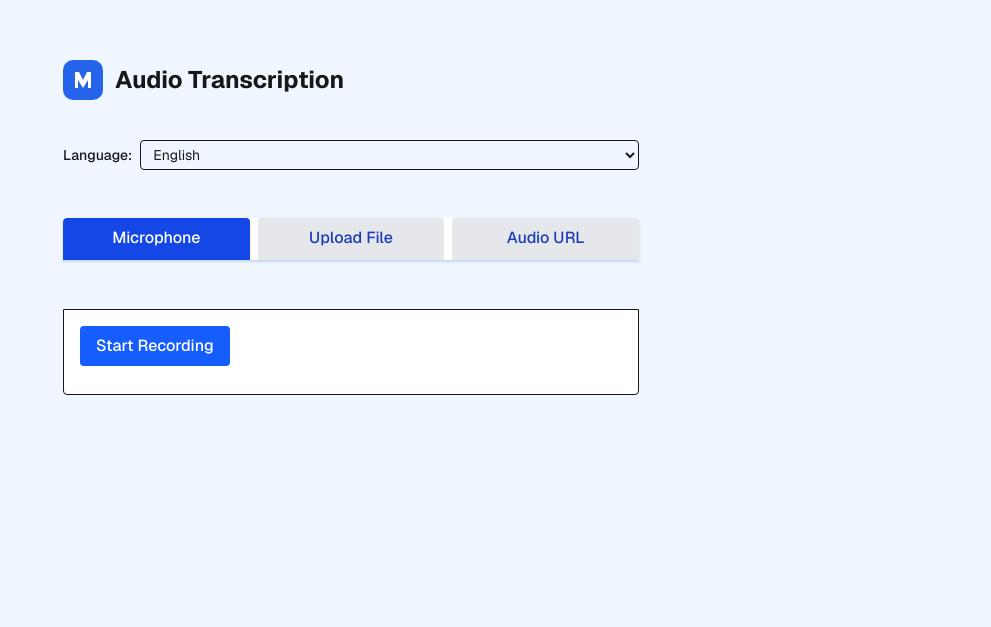
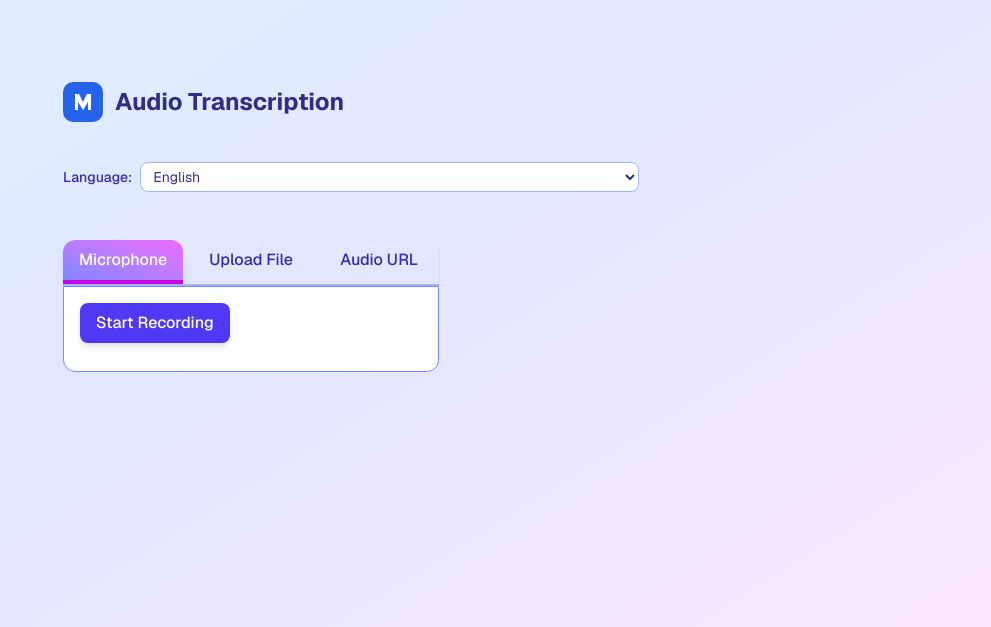
Before and after one commit to miguelcarrascoq/nextjs-audio-transcription, a Next.js app: page / in a window 1280 px wide. Shown: the part 173-800 px from the top of the page, without its empty margins (289-1280 px from the left). Built offline with nearby package versions, Linux system fonts and the light colour scheme.

Commit message:
Improve UI styling for audio transcription interface with enhanced colors and gradients

```diff
--- a/src/app/page.tsx
+++ b/src/app/page.tsx
@@ -108,7 +108,7 @@ export default function Home() {
 	};
 
 	return (
-		<div className="font-sans grid grid-rows-[20px_1fr_20px] items-center justify-items-center min-h-screen p-4 sm:p-8 pb-20 gap-8 sm:gap-16 bg-blue-50 dark:bg-blue-950">
+		<div className="font-sans grid grid-rows-[20px_1fr_20px] items-center justify-items-center min-h-screen p-4 sm:p-8 pb-20 gap-8 sm:gap-16 bg-gradient-to-br from-sky-100 via-indigo-100 to-fuchsia-100 dark:from-gray-950 dark:via-slate-900 dark:to-indigo-950">
 			<main className="flex flex-col gap-8 sm:gap-[32px] row-start-2 items-center sm:items-start w-full max-w-xl">
 				<div className="flex items-center gap-3 mb-2">
 					<Image
@@ -118,36 +118,37 @@ export default function Home() {
 						height={40}
 						priority
 					/>
-					<h1 className="text-xl sm:text-2xl font-bold text-center sm:text-left">
+					<h1 className="text-xl sm:text-2xl font-bold text-center sm:text-left text-indigo-900 dark:text-fuchsia-200">
 						Audio Transcription
 					</h1>
 				</div>
 				<div className="flex flex-col sm:flex-row gap-2 mb-4 w-full items-center">
-					<label htmlFor="lang" className="font-medium text-sm min-w-fit">
+					<label htmlFor="lang" className="font-medium text-sm min-w-fit text-indigo-800 dark:text-fuchsia-200">
 						Language:
 					</label>
 					<select
 						id="lang"
-						className="border rounded px-2 py-1 text-sm flex-1 min-w-[120px]"
+						className="border border-indigo-300 dark:border-fuchsia-700 rounded-lg px-2 py-1 text-sm flex-1 min-w-[120px] bg-white dark:bg-slate-900 text-indigo-900 dark:text-fuchsia-200 focus:ring-2 focus:ring-indigo-400 dark:focus:ring-fuchsia-500"
 						value={language}
 						onChange={(e) => setLanguage(e.target.value)}
 						disabled={loading}
 					>
 						{LANGUAGES.map((l) => (
-							<option key={l.value} value={l.value}>
+							<option key={l.value} value={l.value} className="bg-white dark:bg-slate-900 text-indigo-900 dark:text-fuchsia-200">
 								{l.label}
 							</option>
 						))}
 					</select>
 				</div>
-				<div className="flex gap-1 sm:gap-2 mb-4 w-full overflow-x-auto bg-white dark:bg-gray-900 rounded-t border-b border-blue-200 dark:border-blue-900 shadow-sm">
+				<div>
+					<div className="flex gap-1 sm:gap-2 mb-0 w-full overflow-x-auto bg-transparent rounded-t-xl border-b-2 border-indigo-300 dark:border-fuchsia-700 shadow-sm">
 						{TABS.map((t) => (
 							<button
 								key={t.value}
-							className={`flex-1 min-w-[120px] px-2 sm:px-4 py-2 rounded-t font-medium text-xs sm:text-base transition-colors border-b-2
+								className={`flex-1 min-w-[120px] px-2 sm:px-4 py-2 rounded-t-xl font-medium text-xs sm:text-base transition-colors border-b-4
                 ${tab === t.value
-          ? "border-blue-700 bg-blue-700 text-white dark:bg-blue-400 dark:text-blue-950 shadow"
-          : "border-transparent bg-gray-200 dark:bg-gray-800 text-blue-800 dark:text-blue-200 hover:bg-blue-100 dark:hover:bg-blue-900"}
+										? "border-fuchsia-600 bg-gradient-to-tr from-indigo-400 to-fuchsia-400 text-white dark:from-fuchsia-700 dark:to-indigo-700 dark:text-white shadow-lg"
+										: "border-transparent bg-indigo-100 dark:bg-slate-800 text-indigo-800 dark:text-fuchsia-200 hover:bg-indigo-200 dark:hover:bg-fuchsia-900"}
               `}
 								onClick={() => {
 									setTab(t.value);
@@ -159,57 +160,51 @@ export default function Home() {
 							</button>
 						))}
 					</div>
-				<div className="w-full border rounded-b p-3 sm:p-4 bg-white dark:bg-gray-900">
+					<div className={`w-full border rounded-b-xl p-3 sm:p-4 bg-white/90 dark:bg-slate-900/90 ${tab === 'mic' ? 'border-indigo-400' : tab === 'file' ? 'border-fuchsia-400' : 'border-sky-400'} dark:border-fuchsia-700`}>
 						{tab === "mic" && (
 							<div className="flex flex-col gap-2 items-start w-full">
 								<button
-								className={`w-full sm:w-auto rounded px-4 py-2 font-medium text-white ${
-									isRecording
-										? "bg-red-600 hover:bg-red-700"
-										: "bg-blue-600 hover:bg-blue-700"
-								}`}
-								onClick={
-									isRecording
-										? stopMicTranscribe
-										: startMicTranscribe
-								}
+									className={`w-full sm:w-auto rounded-lg px-4 py-2 font-medium text-white shadow-md transition-colors ${isRecording
+										? "bg-fuchsia-600 hover:bg-fuchsia-700"
+										: "bg-indigo-600 hover:bg-indigo-700"}`}
+									onClick={isRecording ? stopMicTranscribe : startMicTranscribe}
 									type="button"
 									disabled={loading}
 								>
 									{isRecording ? "Stop Recording" : "Start Recording"}
 								</button>
-							<span className="text-xs text-gray-500 mt-1">
+								<span className="text-xs text-fuchsia-700 dark:text-fuchsia-300 mt-1">
 									{isRecording ? "Recording..." : ""}
 								</span>
 							</div>
 						)}
 						{tab === "file" && (
 							<div className="flex flex-col gap-2 w-full">
-							<label className="font-medium">Upload Audio File</label>
+								<label className="font-medium text-indigo-800 dark:text-fuchsia-200">Upload Audio File</label>
 								<input
 									ref={fileInputRef}
 									type="file"
 									accept="audio/*"
 									onChange={handleFileChange}
-								className="border rounded px-2 py-1 w-full"
+									className="border border-indigo-300 dark:border-fuchsia-700 rounded-lg px-2 py-1 w-full bg-white dark:bg-slate-900 text-indigo-900 dark:text-fuchsia-200 focus:ring-2 focus:ring-indigo-400 dark:focus:ring-fuchsia-500"
 									disabled={loading}
 								/>
 							</div>
 						)}
 						{tab === "url" && (
 							<div className="flex flex-col gap-2 w-full">
-							<label className="font-medium">Audio File URL</label>
+								<label className="font-medium text-indigo-800 dark:text-fuchsia-200">Audio File URL</label>
 								<div className="flex flex-col sm:flex-row gap-2 w-full">
 									<input
 										type="url"
 										value={audioUrl}
 										onChange={(e) => setAudioUrl(e.target.value)}
 										placeholder="https://example.com/audio.mp3"
-									className="border rounded px-2 py-1 flex-1 min-w-0"
+										className="border border-indigo-300 dark:border-fuchsia-700 rounded-lg px-2 py-1 flex-1 min-w-0 bg-white dark:bg-slate-900 text-indigo-900 dark:text-fuchsia-200 focus:ring-2 focus:ring-indigo-400 dark:focus:ring-fuchsia-500"
 										disabled={loading}
 									/>
 									<button
-									className="bg-blue-600 text-white rounded px-4 py-2 hover:bg-blue-700 w-full sm:w-auto"
+										className="bg-gradient-to-tr from-indigo-500 to-fuchsia-500 text-white rounded-lg px-4 py-2 hover:from-indigo-600 hover:to-fuchsia-600 w-full sm:w-auto font-medium shadow-md transition-colors"
 										onClick={handleUrlTranscribe}
 										type="button"
 										disabled={loading}
@@ -220,12 +215,13 @@ export default function Home() {
 							</div>
 						)}
 					</div>
+				</div>
 				{(transcript || loading) && (
 					<div className="mt-6 w-full">
-						<h2 className="font-semibold mb-2 text-base sm:text-lg">
+						<h2 className="font-semibold mb-2 text-base sm:text-lg text-indigo-900 dark:text-fuchsia-200">
 							Transcript
 						</h2>
-						<div className="border rounded p-3 min-h-[180px] bg-gray-50 dark:bg-gray-900 text-sm sm:text-base break-words resize-y overflow-auto" style={{ maxHeight: 400 }}>
+						<div className="border border-indigo-200 dark:border-fuchsia-700 rounded-xl p-3 min-h-[180px] bg-white/90 dark:bg-slate-900/90 text-sm sm:text-base break-words resize-y overflow-auto" style={{ maxHeight: 400 }}>
 							{loading
 								? "Transcribing..."
 								: transcript}
```
Lines whose indentation alone changed are shown as unchanged.
